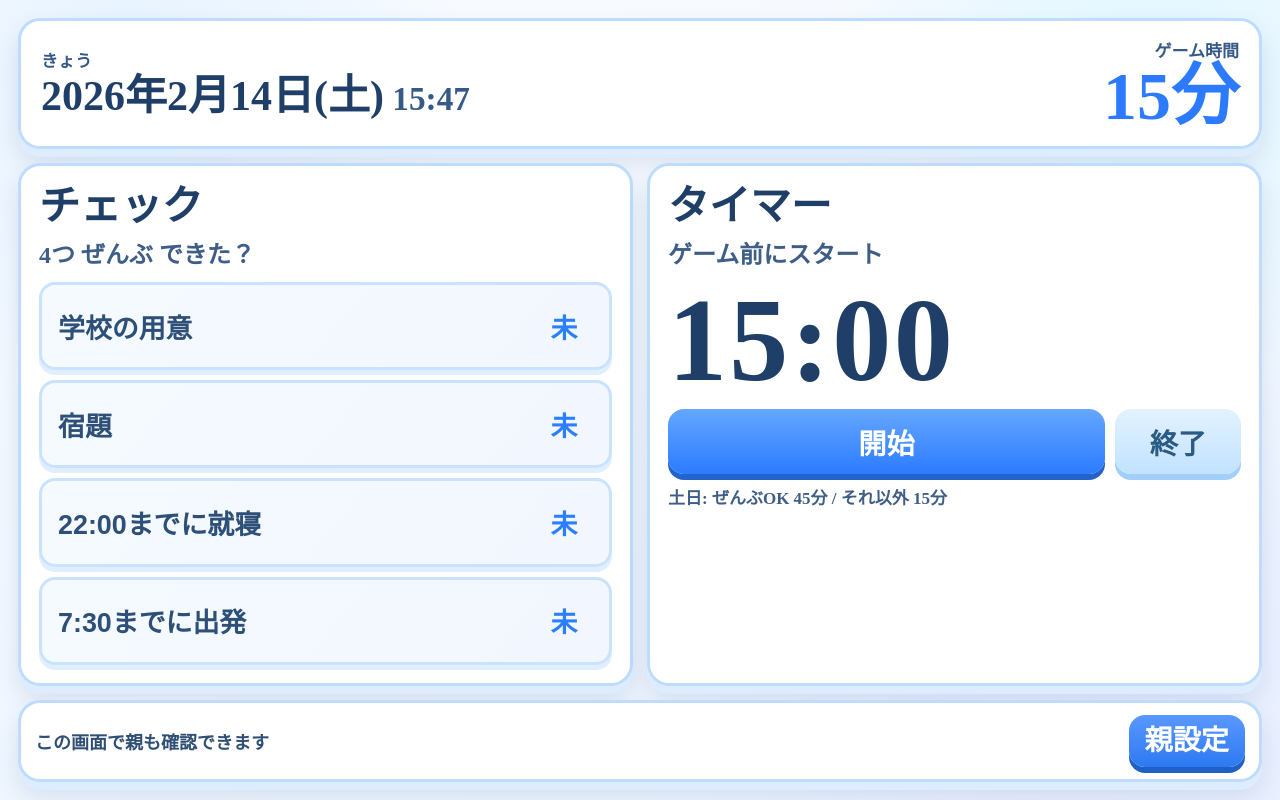
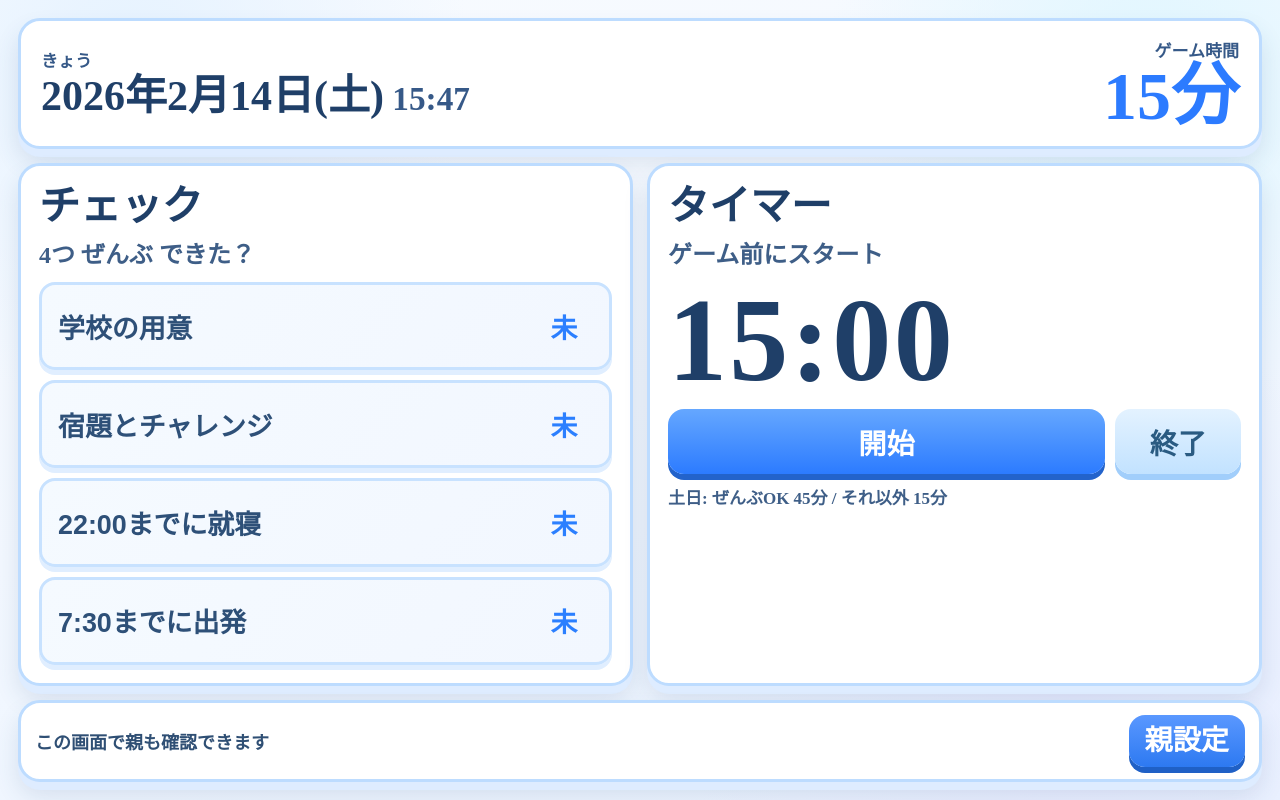
Before and after one commit to a2kiti/webapp20260214, a Next.js app: page / in a window 1280 px wide. Built offline with nearby package versions, Linux system fonts and the light colour scheme.

Commit message:
fix: rename homework check label

```diff
--- a/src/app/page.tsx
+++ b/src/app/page.tsx
@@ -52,7 +52,7 @@ const DEFAULT_CHECKS: DailyChecks = {
 
 const CHECK_ITEMS: Array<{ key: CheckKey; label: string }> = [
   { key: "prep", label: "学校の用意" },
-  { key: "homework", label: "宿題" },
+  { key: "homework", label: "宿題とチャレンジ" },
   { key: "sleep", label: "22:00までに就寝" },
   { key: "leave", label: "7:30までに出発" },
 ];
```
